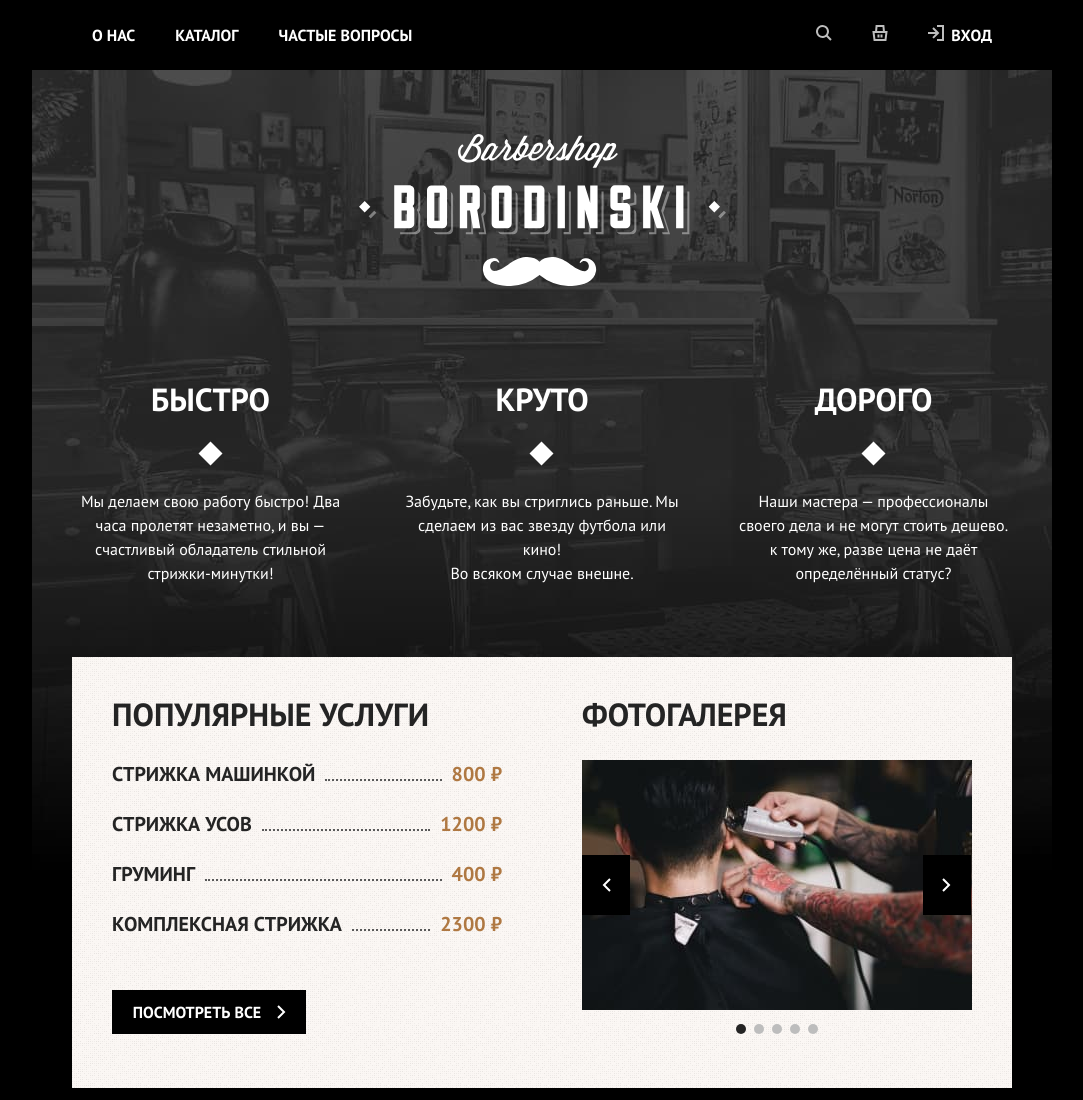
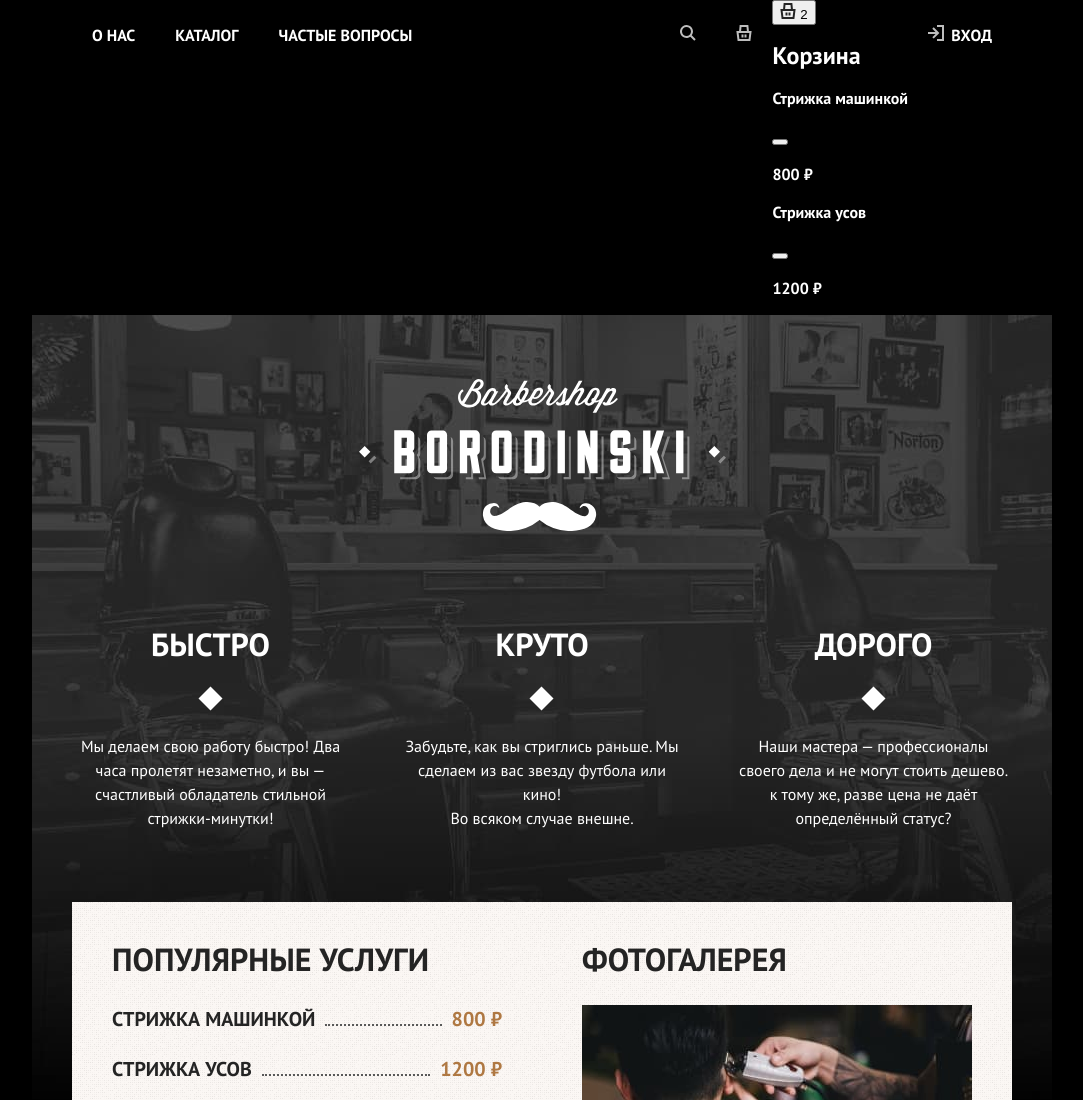
Before and after one commit to dusha22rus/Barbershop, a plain HTML site: page index.html in a window 1280 px wide. Shown: the top 1100 px of the page, without its empty margins (98-1181 px from the left). Drawn offline with Linux system fonts and the light colour scheme.

Commit message:
Update index.html

```diff
--- a/index.html
+++ b/index.html
@@ -1,5 +1,6 @@
 <!DOCTYPE html>
 <html lang="ru">
+
 <head>
   <meta charset="utf-8">
   <title>Barbrshop Главная</title>
@@ -27,22 +28,56 @@
       <ul class="navigation-list-1 navigation-list-2">
         <li class="navigation-item">
           <a class="navigation-link" href="#"><span class="visually-hidden">Поиск</span>
-            <img class="navigation-icon"
-              src="images/index-img/search.svg" alt="кнопка поиска" width="16" height="16">
-            </a>
+            <img class="navigation-icon" src="images/index-img/search.svg" alt="кнопка поиска" width="16" height="16">
+          </a>
         </li>
-        <li class="navigation-item">
-          <a class="navigation-link" href="#"><span class="visually-hidden">Корзина</span>
-            <img class="navigation-icon"
-              src="images/index-img/basket.svg" alt="корзина" width="16" height="16"></a>
+        <li class="navigation-item navigation-popover">
+          <a class="navigation-link" href="#" >
+            <span class="visually-hidden">Корзина</span>
+            <img class="navigation-icon" src="images/index-img/basket.svg" alt="корзина" width="16" height="16">
+          </a>
         </li>
+        <div class="popover popover-cart" >
+          <button class="popover-button-close">
+            <div class="popover-button-close-convert">
+            <img src="./images/index-img/popover-box.svg" alt="изображение корзины с количеством товаров" width="16px"
+              height="16px">
+            <span class="popover-text">2</span>
+            <span class="visually-hidden">Закрыть</span>
+            </div>
+          </button>
+          <div class="popover-content">
+            <h2 class="popover-title">Корзина</h2>
+            <div class="popover-list">
+              <div class="popover-item">
+                <div class="popover-item_subitem">
+                  <p class="popover-item_text">Стрижка машинкой</p>
+                  <button class="popover-item_button"></button>
+                </div>
+                <p class="popover-item_price">800 ₽</p>
+              </div>
+
+              <div class="popover-item">
+                <div class="popover-item_subitem">
+                  <p class="popover-item_text">Стрижка усов</p>
+                  <button class="popover-item_button"></button>
+                </div>
+                <p class="popover-item_price">1200 ₽</p>
+              </div>
+            </div>
+          </div>
+        </div>
         <li class="navigation-item navigation-item-enter">
           <a class="navigation-link enter-icon" href="#">
-            <img class="navigation-icon" src="images/index-img/entry.svg" alt="кнопка поиска"
-              width="16" height="16">
+            <img class="navigation-icon" src="images/index-img/entry.svg" alt="кнопка поиска" width="16" height="16">
             <b class="enter">Вход</b></a>
         </li>
       </ul>
+
+
+
+
+
     </nav>
   </header>
   <main class="main-container main-index">
@@ -178,8 +213,8 @@
                   <img alt="дополнительная информация" src="images/index-img/attantion.svg" height="16"
                     width="16"></button>
               </span>
-              <input type="text" id="appointment-date appointment-date-mg" name="appointment-date" placeholder="01.01.2020"
-                class="appointment-input appointment-input-date">
+              <input type="text" id="appointment-date appointment-date-mg" name="appointment-date"
+                placeholder="01.01.2020" class="appointment-input appointment-input-date">
             </p>
             <p class="appointment-form appointment-form-time">
               <span class="form-label form-label-icon">
@@ -271,4 +306,5 @@
     </div>
   </footer>
 </body>
+
 </html>
```
